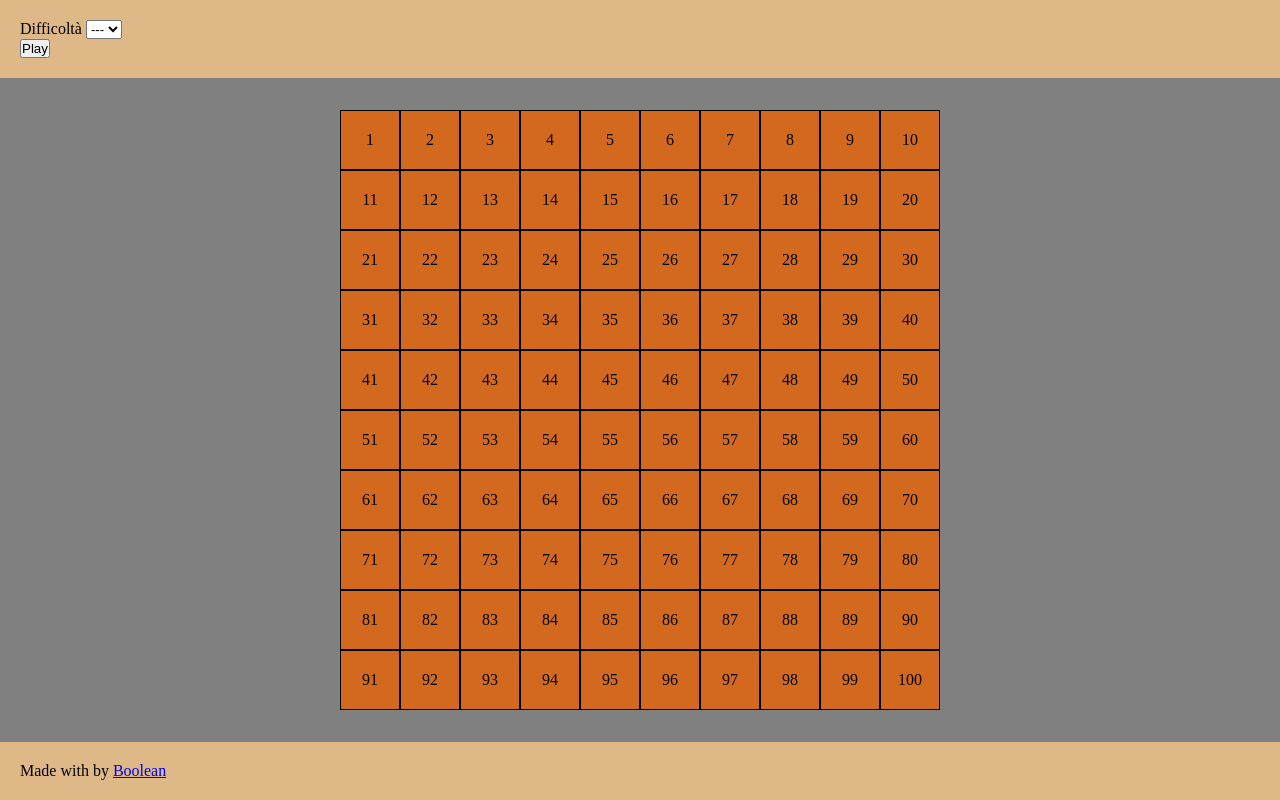
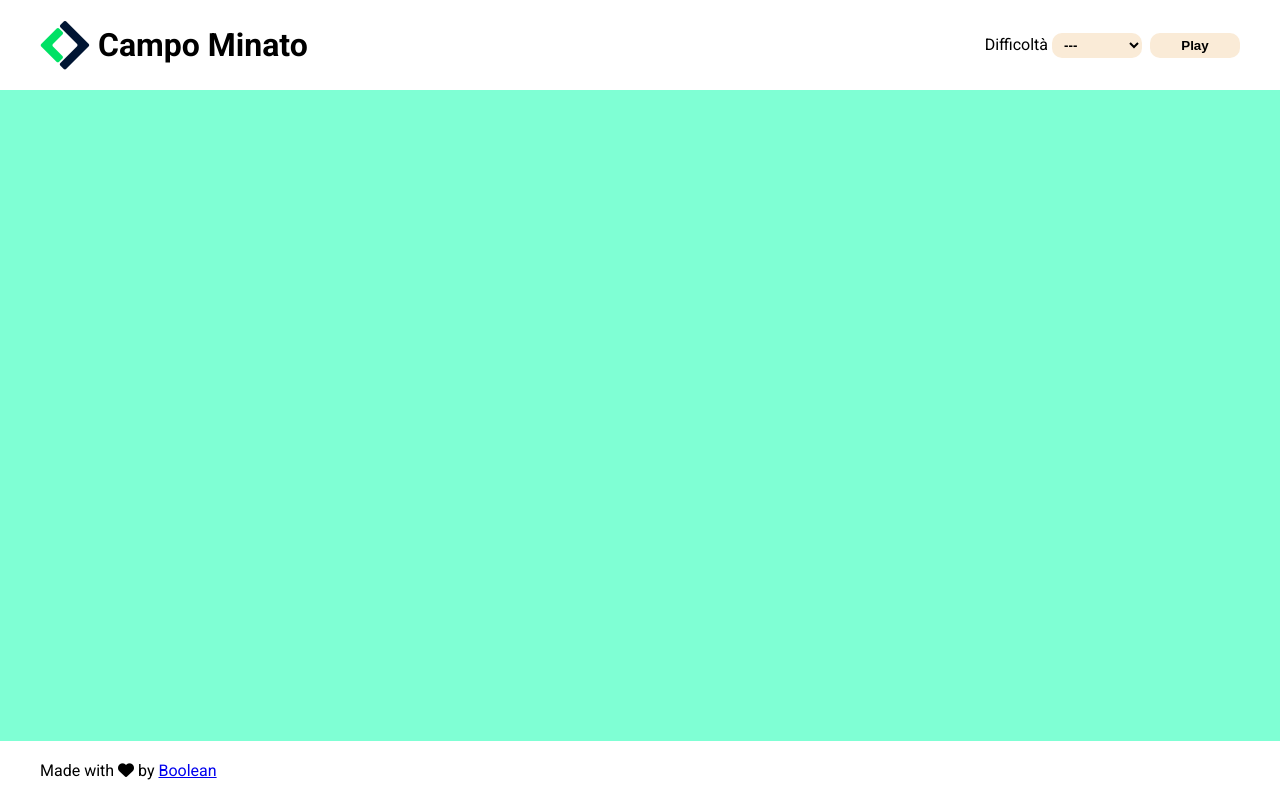
Before and after one commit to broyettore/js-campominato-grid, a plain HTML site: page index.html in a window 1280 px wide. Drawn offline with Linux system fonts and the light colour scheme.

Commit message:
visual done next is bonus

```diff
--- a/assets/css/style.css
+++ b/assets/css/style.css
@@ -9,39 +9,15 @@ body {
     height: 100vh;
     display: flex;
     flex-direction: column;
+    font-family: 'Roboto', sans-serif;
 }
 
-header, footer {
-    padding: 20px;
-    background-color: burlywood;
-}
+/********** COMMON ***********/
 
-main {
-    display: flex;
-    justify-content: center;
-    align-items: center;
-    flex-grow: 1;
-    background-color: gray
-}
-
-.game-board {
-    display: flex;
-    flex-wrap: wrap;
-    max-width: 600px;
+.container {
+    max-width: 1200px;
     width: 100%;
-    height: 600px;
-    background-color: burlywood;
-}
-
-.game-cell {
-    display: flex;
-    justify-content: center;
-    align-items: center;
-    width: calc(100% / 10);
-    height: calc(100% / 10);
-    background-color: chocolate;
-    border: 1px solid #000;
-    cursor: pointer;
+    margin: 0 auto;
 }
 
 .show {
@@ -52,3 +28,87 @@ main {
     background-color: blue;
     color: white;
 }
+
+header, footer {
+    padding: 20px;
+    background-color: #ffffff;
+}
+
+
+/****** HEADER *******/
+
+header > .container {
+    display: flex;
+    justify-content: space-between;
+    align-items: center;
+    animation: headerFadeIn 1s ease-in forwards;
+}
+
+/* @keyframes headerFadeIn {
+    0% {
+        transform: translateY(-10%);
+        opacity: 0;
+    }
+
+    100% {
+        transform: translateY(0%);
+        opacity: 1;
+    }
+} */
+
+header .logo-title {
+    display: flex;
+    align-items: center;
+}
+
+header img {
+    width: 50px;
+    margin-right: 8px;
+}
+
+header .game-options {
+    display: flex;
+}
+
+header .mode {
+    margin: 0 8px;
+}
+
+header button, select {
+    padding: 4px 8px;
+    width: 90px;
+    background-color: antiquewhite;
+    border: 0;
+    border-radius: 10px;
+    font-weight: bold;
+}
+
+/****** MAIN *******/
+
+main {
+    display: flex;
+    justify-content: center;
+    align-items: center;
+    flex-grow: 1;
+    background-color: #7fffd4;
+}
+
+.game-board {
+    display: none;
+    flex-wrap: wrap;
+    max-width: 600px;
+    width: 100%;
+    height: 600px;
+}
+
+.game-cell {
+    display: flex;
+    justify-content: center;
+    align-items: center;
+    width: calc(100% / 10);
+    height: calc(100% / 10);
+    border: 1px solid #000;
+    cursor: pointer;
+}
+
+/****** FOOTER *******/
--- a/index.html
+++ b/index.html
@@ -7,6 +7,11 @@
     <!-- font awesome  -->
     <link rel="stylesheet" href="https://cdnjs.cloudflare.com/ajax/libs/font-awesome/6.3.0/css/all.min.css" integrity="sha512-SzlrxWUlpfuzQ+pcUCosxcglQRNAq/DZjVsC0lE40xsADsfeQoEypE+enwcOiGjk/bSuGGKHEyjSoQ1zVisanQ==" crossorigin="anonymous" referrerpolicy="no-referrer" />
     <!-- /font awesome  -->
+    <!-- google font  -->
+    <link rel="preconnect" href="https://fonts.googleapis.com">
+    <link rel="preconnect" href="https://fonts.gstatic.com" crossorigin>
+    <link href="https://fonts.googleapis.com/css2?family=Roboto:wght@100;300;400;500;700;900&display=swap" rel="stylesheet">
+    <!-- /google font  -->
     <!-- ms css  -->
     <link rel="stylesheet" href="assets/css/style.css">
     <!-- /ms css  -->
@@ -15,18 +20,23 @@
 <body>
 
     <header>
-        <div class="logo-title"></div>
+        <div class="container">
+            <div class="logo-title">
+                <img src="assets/images/logo-boolean.png" alt="logo di boolean">
+                <h1>Campo Minato</h1>
+            </div>
             <div class="game-options">
                 <div class="mode">
                     <label for="difficulty">Difficoltà</label>
                     <select name="difficulty" id="difficulty">
                         <option value="none">---</option>
-                    <option value="easy">---</option>
-                    <option value="medium">---</option>
-                    <option value="hard">---</option>
+                        <option value="easy">Easy</option>
+                        <option value="medium">Medium</option>
+                        <option value="hard">Hard</option>
                     </select>
                 </div>
                 <button>Play</button>
+            </div>
         </div>
     </header>
 
@@ -35,7 +45,11 @@
         </div>
     </main>
 
-    <footer>Made with by <a href="#">Boolean</a></footer>
+    <footer>
+        <div class="container">
+            Made with <i class="fa-solid fa-heart"></i> by <a href="#">Boolean</a>
+        </div>
+    </footer>
 
     <script src="assets/js/main.js"></script>
 </body>
```
Lines whose indentation alone changed are shown as unchanged.
